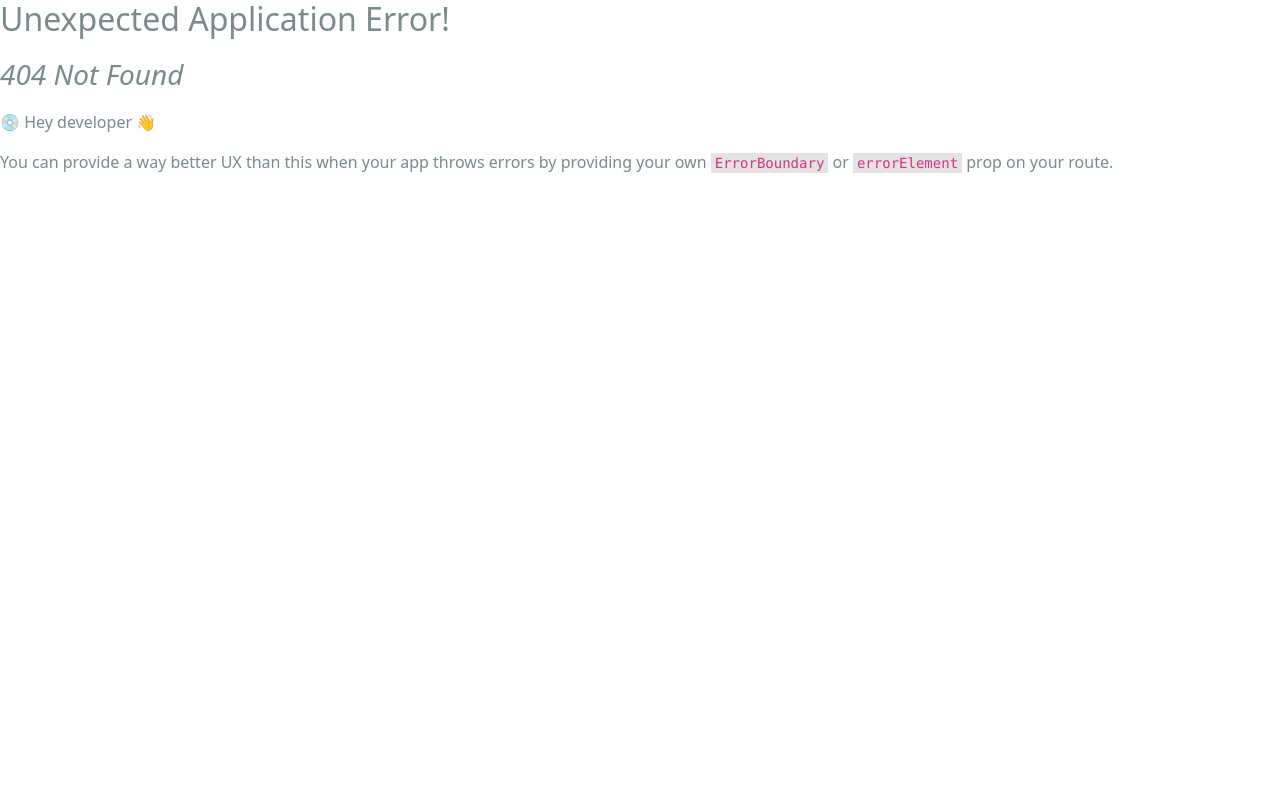
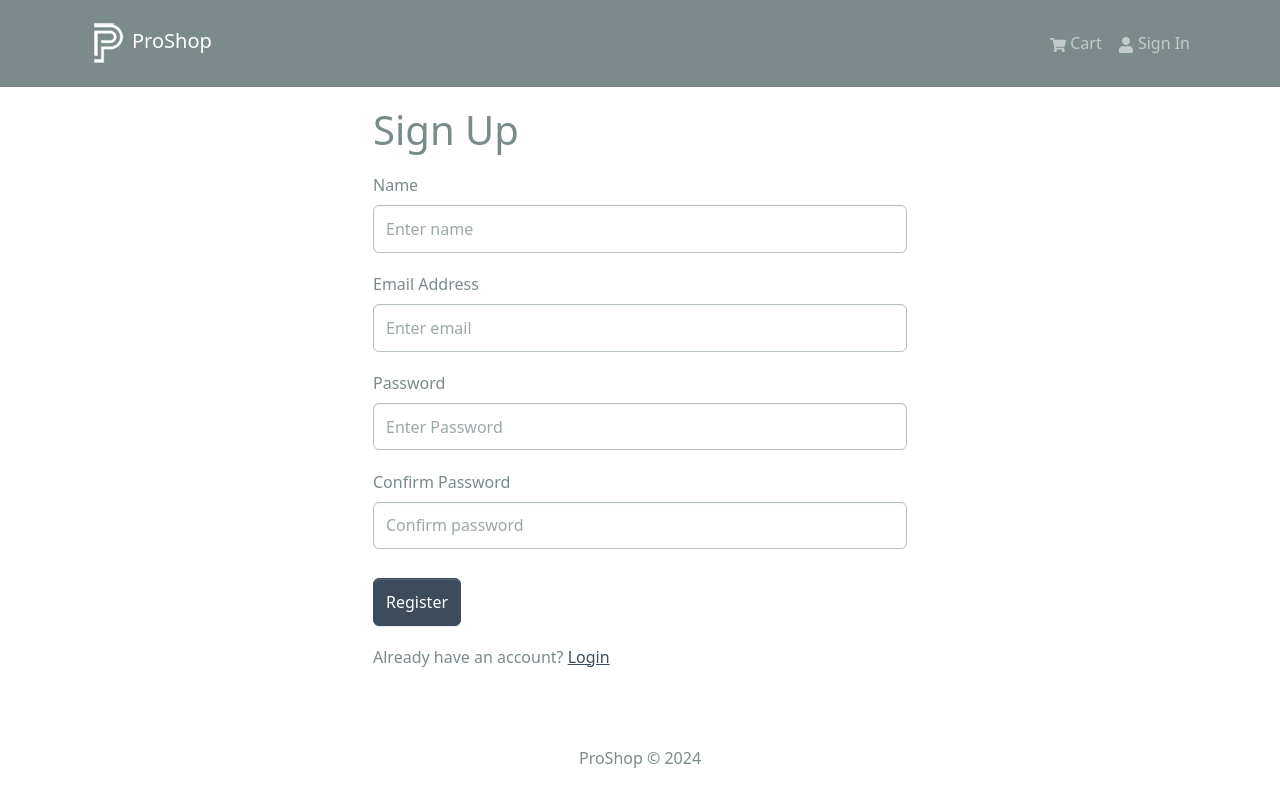
Before and after one commit to DevManSam777/proshop, a React (Create React App) app in the folder frontend/: page /register in a window 1280 px wide. Before the commit this address had no page. Shown: the top 802 px of the page. Built offline with nearby package versions, Linux system fonts and the light colour scheme.

Commit message:
registration

```diff
--- a/frontend/src/index.js
+++ b/frontend/src/index.js
@@ -15,8 +15,9 @@
 import reportWebVitals from './reportWebVitals';
 import HomeScreen from './screens/HomeScreen';
 import ProductScreen from './screens/ProductScreen';
-import CartScreen from './screens/cartScreen';
+import CartScreen from './screens/CartScreen';
 import LoginScreen from './screens/LoginScreen';
+import RegisterScreen from './screens/RegisterScreen';
 
 
 const router = createBrowserRouter(
@@ -26,6 +27,7 @@
       <Route path='/product/:id' element={<ProductScreen />} />
       <Route path='/cart' element={<CartScreen />} />
       <Route path='/login' element={<LoginScreen />} />
+      <Route path='/register' element={<RegisterScreen />} />
     </Route>
   )
 );
--- a/frontend/src/screens/LoginScreen.jsx
+++ b/frontend/src/screens/RegisterScreen.jsx
@@ -2,20 +2,22 @@
 import { Link, useLocation, useNavigate } from "react-router-dom";
 import { Form, Button, Row, Col } from "react-bootstrap";
 import { useDispatch, useSelector } from "react-redux";
-import FormContainer from "../components/formContainer";
+import FormContainer from "../components/FormContainer";
 import Loader from "../components/Loader";
-import { useLoginMutation } from "../slices/usersApiSlice";
+import { useRegisterMutation } from "../slices/usersApiSlice";
 import { setCredentials } from "../slices/authSlice";
 import { toast } from "react-toastify";
 
-const LoginScreen = () => {
+const RegisterScreen = () => {
+    const [name, setName] = useState('');
     const [email, setEmail] = useState('');
     const [password, setPassword] = useState('');
+    const [confirmPassword, setConfirmPassword] = useState('');
 
     const dispatch = useDispatch();
     const navigate = useNavigate();
 
-    const [login, { isLoading }] = useLoginMutation();
+    const [register, { isLoading }] = useRegisterMutation();
 
 
     const  { userInfo } = useSelector((state) => state.auth);
@@ -33,19 +35,35 @@
 
     const submitHandler = async (e) => {
         e.preventDefault();
+        if (password !== confirmPassword) {
+            toast.error('Passwords do not match');
+            return;
+        } else {
             try {
-        const res = await login({ email, password}).unwrap();
+                const res = await register({ name, email, password}).unwrap();
                 dispatch(setCredentials({...res}));
                 navigate(redirect);
                } catch (err) {
                 toast.error(err?.data?.message || err.error);
                }
+        }
     };
 
     return (
         <FormContainer>
-            <h1>Sign In</h1>
+            <h1>Sign Up</h1>
             <Form onSubmit={submitHandler}>
+                <Form.Group controlId='name' className='my-3'>
+                    <Form.Label>Name</Form.Label>
+                    <Form.Control
+                         type='text'
+                         placeholder="Enter name"
+                         value={name}
+                         onChange={(e) => setName(e.target.value)}
+                    >
+                    </Form.Control>
+                </Form.Group>
+
                 <Form.Group controlId='email' className='my-3'>
                     <Form.Label>Email Address</Form.Label>
                     <Form.Control
@@ -67,18 +85,28 @@
                      </Form.Control>
                 </Form.Group>
 
+                <Form.Group controlId='confirmPassword' className='my-3'>
+                    <Form.Label>Confirm Password</Form.Label>
+                    <Form.Control
+                        type='password'
+                        placeholder="Confirm password"
+                        value={confirmPassword}
+                        onChange={(e) => setConfirmPassword(e.target.value)}
+                     >
+                     </Form.Control>
+                </Form.Group>
+
                 <Button  type="submit" variant="primary" className="mt-2" disabled={ isLoading }>
-                    Sign In
+                    Register
                 </Button>
 
                 { isLoading && <Loader /> }
             </Form>
-
-            <Row className="py-3">
+             <Row className='py-3'>
                 <Col>
-                    New Customer?
-                    Register
-                        <Link to={ redirect ? `/register?redirect=${redirect}` : '/register' }>
+                    Already have an account?{' '}
+                        <Link to={redirect ? `/login?redirect=${redirect}` : '/login'}>
+                        Login
                          </Link>
                  </Col>
             </Row>
@@ -86,4 +114,4 @@
     )
 };
 
-export default LoginScreen;
+export default RegisterScreen;
--- a/frontend/src/slices/usersApiSlice.js
+++ b/frontend/src/slices/usersApiSlice.js
@@ -10,6 +10,13 @@
                 body: data,
             }),
         }),
+        register: builder.mutation({
+            query: (data) => ({
+                url: `${USERS_URL}`,
+                method: 'POST',
+                body: data,
+            })
+        }),
         logout: builder.mutation({
             query: () => ({
                 url: `${USERS_URL}/logout`,
@@ -19,4 +26,4 @@
     }),
 });
 
-export const { useLoginMutation, useLogoutMutation } = usersApiSlice;
+export const { useLoginMutation, useLogoutMutation, useRegisterMutation } = usersApiSlice;
```
Lines whose indentation alone changed are shown as unchanged.
